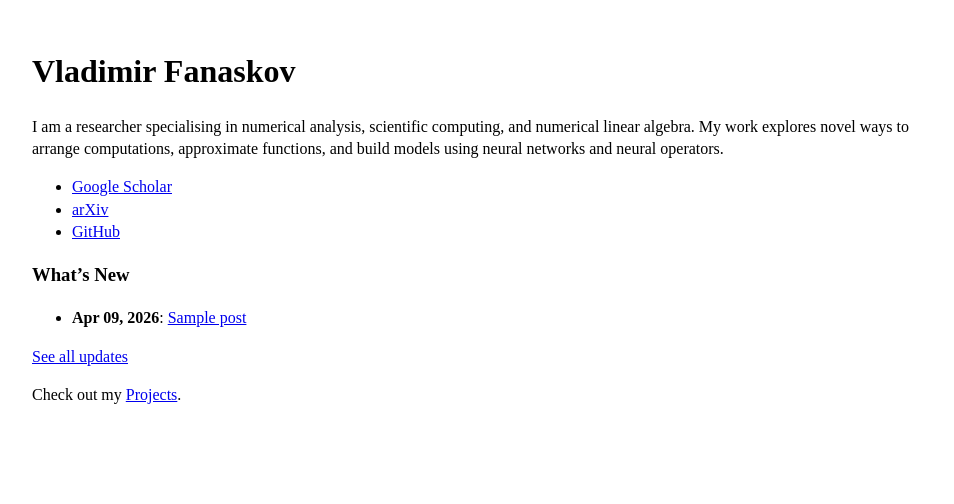
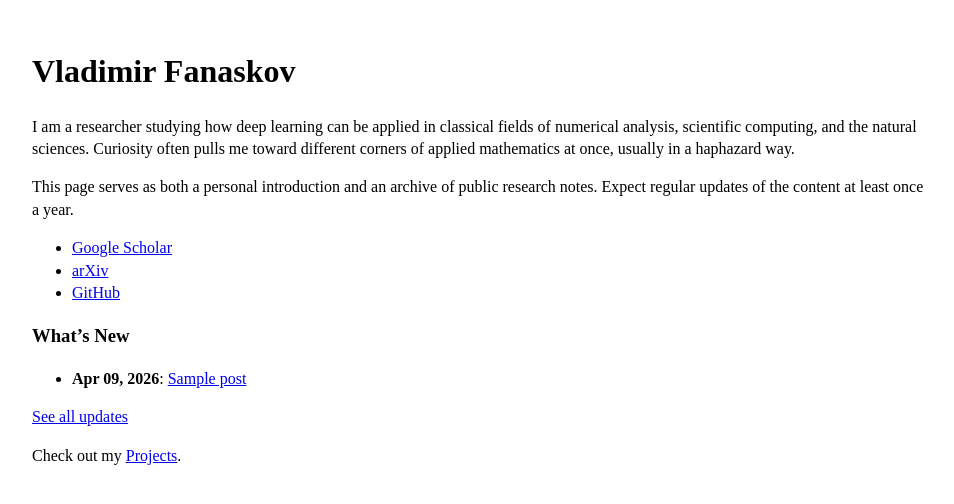
Before and after one commit to VLSF/vlsf.github.io, a Jekyll site: the page built from docs/index.md, in a window 1280 px wide. Shown: the top 504 px of the page, without its empty margins (38-992 px from the left). Built offline with Jekyll 4.4.1, drawn with Linux system fonts in a browser that asks for light colours; our own code applies the rules of GitHub Pages for plain Markdown files.

Commit message:
updated index.md

```diff
--- a/docs/index.md
+++ b/docs/index.md
@@ -4,7 +4,9 @@ layout: main
 
 # Vladimir Fanaskov
 
-I am a researcher specialising in numerical analysis, scientific computing, and numerical linear algebra. My work explores novel ways to arrange computations, approximate functions, and build models using neural networks and neural operators.
+I am a researcher studying how deep learning can be applied in classical fields of numerical analysis, scientific computing, and the natural sciences. Curiosity often pulls me toward different corners of applied mathematics at once, usually in a haphazard way.
+
+This page serves as both a personal introduction and an archive of public research notes. Expect regular updates of the content at least once a year.
 
 * [Google Scholar](https://scholar.google.com/citations?user=iK5gdo8AAAAJ&hl=en)
 * [arXiv](https://arxiv.org/search/math?searchtype=author&query=Fanaskov,+V)
```
